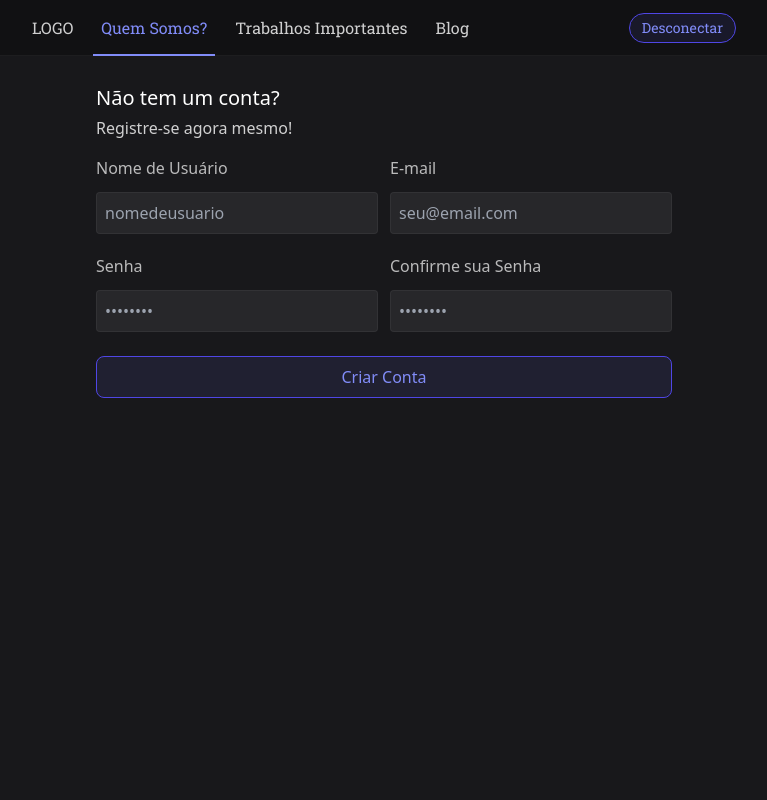
After one commit to Ghriphos/projetoSMRRS-blog, a Flask app: page /register in a window 1280 px wide. The commit adds this page. Shown: the whole page, without its empty margins (256-1023 px from the left). Run offline with Flask 2, Linux system fonts and the light colour scheme.

Commit message:
Criar rota e template de registro

```diff
--- a/controller.py
+++ b/controller.py
@@ -3,6 +3,9 @@ import usersUtility
 
 app = Flask(__name__, static_url_path='/static/')
 
+@app.route("/register",methods=['GET'])
+def renderRegister():
+    return render_template("register.jinja")
 
 @app.route("/login",methods=['GET'])
 def renderLogin():
--- a/static/tw.css
+++ b/static/tw.css
@@ -678,6 +678,10 @@ video {
   justify-content: center;
 }
 
+.justify-between {
+  justify-content: space-between;
+}
+
 .gap-3 {
   gap: 0.75rem;
 }
@@ -804,12 +808,12 @@ video {
   font-family: Roboto Slab, serif;
 }
 
+.font-content {
+  font-family: Open Sans, sans-serif;
+}
+
 .font-sans {
   font-family: ui-sans-serif, system-ui, -apple-system, BlinkMacSystemFont, "Segoe UI", Roboto, "Helvetica Neue", Arial, "Noto Sans", sans-serif, "Apple Color Emoji", "Segoe UI Emoji", "Segoe UI Symbol", "Noto Color Emoji";
-}
-
-.font-content {
-  font-family: Open Sans, sans-serif;
 }
 
 .text-sm {
@@ -993,6 +997,10 @@ video {
     margin-right: 0px;
   }
 
+  .md\:flex {
+    display: flex;
+  }
+
   .md\:h-14 {
     height: 3.5rem;
   }
@@ -1000,4 +1008,8 @@ video {
   .md\:max-w-xs {
     max-width: 20rem;
   }
+
+  .md\:max-w-xl {
+    max-width: 36rem;
+  }
 }
--- /dev/null
+++ b/templates/register.jinja
@@ -0,0 +1,41 @@
+{% extends "main.jinja" %}
+
+{% block title %}Criar uma Conta{% endblock %}
+
+{% block content %}
+<form method="POST" action="/register" class="md:max-w-xl mx-auto mt-7">
+    <div class="leading-8">
+        <div class="text-xl text-white font-medium">Não tem um conta?</div>
+        <div class="text-white/80 ">Registre-se agora mesmo!</div>
+    </div>
+    <div class="md:flex gap-3 block">
+        <div class="w-full mt-2">
+            <label for="email" class="leading-8 my-3 text-white/70 font-medium">Nome de Usuário</label>
+            <input id="email" name="email" type="email" required placeholder="nomedeusuario"
+                class="w-full my-2 px-2 py-2 rounded text-white bg-zinc-800 border border-white/5" />
+        </div>
+        <div class="w-full mt-2">
+            <label for="email" class="leading-8 my-3 text-white/70 font-medium">E-mail</label>
+            <input id="email" name="email" type="email" required placeholder="seu@email.com"
+                class="w-full my-2 px-2 py-2 rounded text-white bg-zinc-800 border border-white/5" />
+        </div>
+    </div>
+    <div class="md:flex gap-3 block">
+        <div class="w-full mt-2">
+            <label for="passwd" class="leading-8 my-3 text-white/70 font-medium">Senha</label>
+            <input id="passwd" name="passwd" type="password" required placeholder="••••••••"
+                class="w-full my-2 px-2 py-2 rounded text-white bg-zinc-800 border border-white/5" />
+        </div>
+        <div class="w-full mt-2">
+            <label for="passwd" class="leading-8 my-3 text-white/70 font-medium">Confirme sua Senha</label>
+            <input id="passwd" name="passwd" type="password" required placeholder="••••••••"
+                class="w-full my-2 px-2 py-2 rounded text-white bg-zinc-800 border border-white/5" />
+        </div>
+    </div>
+    <div class="mt-4">
+        <button
+            class="w-full px-5 block font-xs py-2 font-medium text-indigo-400 bg-indigo-500/10 border border-indigo-600 rounded-lg cursor-pointer hover:bg-indigo-600 hover:text-white" />Criar
+        Conta</button>
+    </div>
+    <form>
+        {% endblock content %}
```
